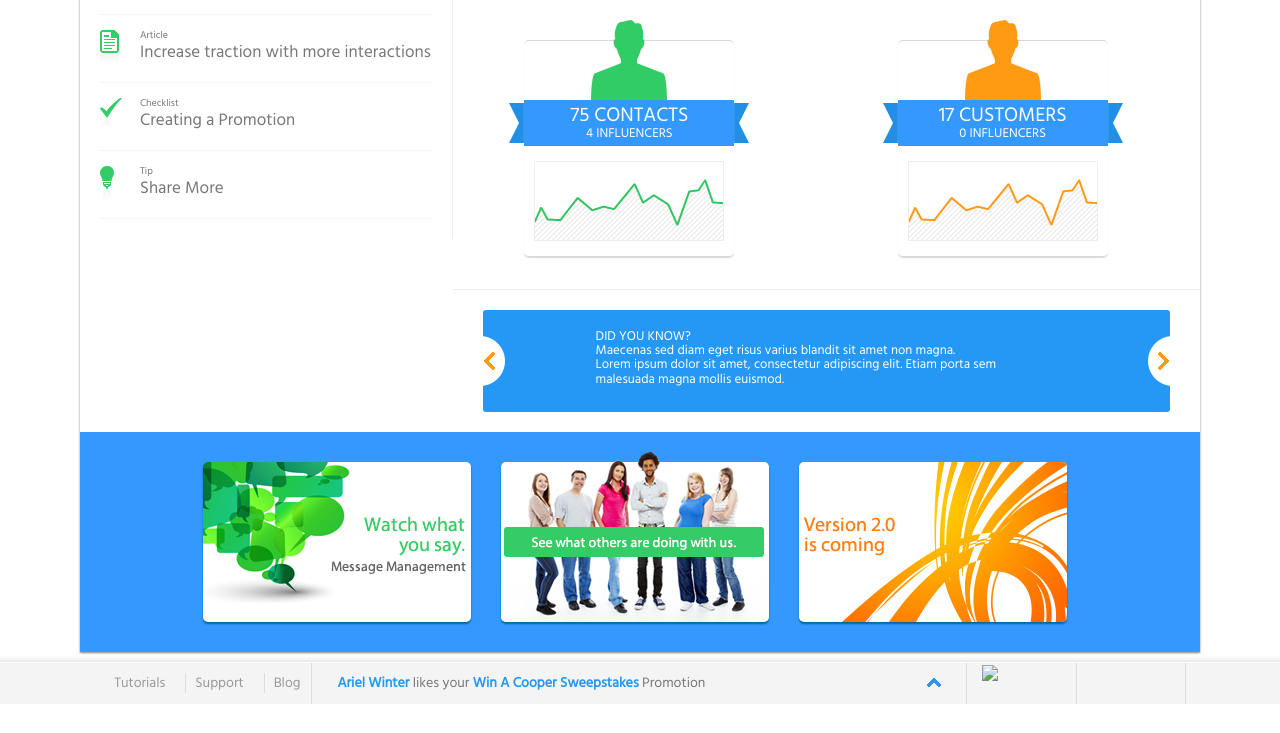
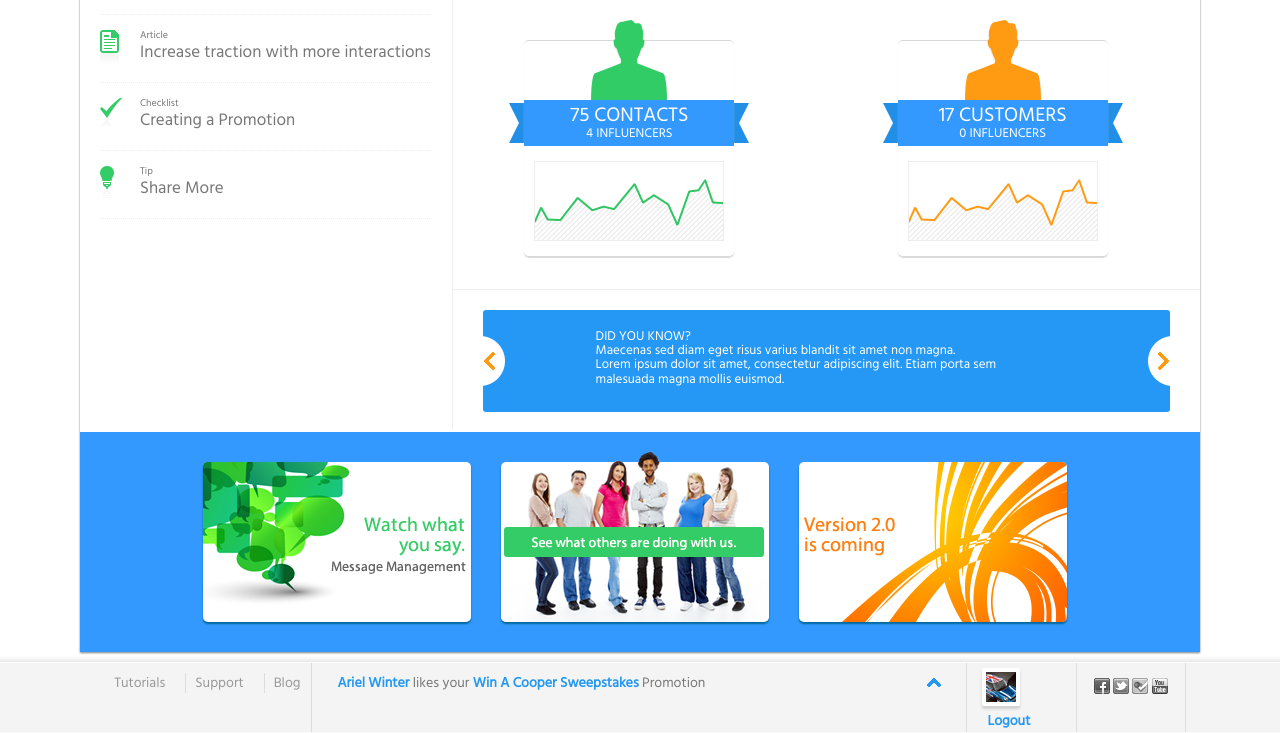
Before and after one commit to elisabeth-parker/project1, a plain HTML site: page index.html in a window 1280 px wide. Shown: the part 705-1438 px from the top of the page. Before the commit the page ends 1409 px from the top, so only its background shows below. Drawn offline with nearby package versions, Linux system fonts and the light colour scheme.

Commit message:
finished desktop version, woohoooogit add -A

```diff
--- a/css/styles.css
+++ b/css/styles.css
@@ -77,19 +77,19 @@
   left: 20%;
 }
 #people {
-  left: 30%;
+  left: 31%;
 }
 #chat {
-  left: 40%;
+  left: 42%;
 }
 #tag {
-  left: 50%;
+  left: 53%;
 }
 #edit {
-  left: 60%;
+  left: 64%;
 }
 #bars {
-  left: 70%;
+  left: 75%;
 }
 #arrow {
   left: 21.5%;
@@ -298,7 +298,7 @@ h2 {
 /*RECOMMENDATIONS ONLY*/
 .recs {
   padding: 20px 20px; /*so that bottom border on li doesn't extend to sides of div */
-  margin-bottom: -100px;
+  padding-bottom: 210px;
 }
 .recs li {
   line-height: 40px;
@@ -667,6 +667,8 @@ label:hover {
 .footer * {
   display: inline;
 }
+
+/*remove standard list styling from menu items*/
 .footer ul {
   list-style: none;
   padding: 0px;
@@ -682,21 +684,22 @@ label:hover {
   background-position: top left;
   padding-left: 10px;
   margin: 0 auto;
-
   vertical-align: middle;
 }
 
 .footer .menu a {
   color: #999999;
 }
-
+/*no separator on first menu item*/
 .footer li:first-of-type {
   background-image: none;
 }
+
 .footer li:hover {
   color: #2498f2;
   cursor: pointer;
 }
+
 .footer .menu {
   padding: 0px;
 }
@@ -704,22 +707,54 @@ label:hover {
 .footer .border-right {
   border-right: 1px solid #dddddd;
 }
+
+/*promo is the long div with lots of text*/
 .promo p {
   float: left;
   color: #777777;
   vertical-align: middle;
   margin: 10px;
 }
-.promo p a {
+.promo p a, .logout p a {
   font-weight: bold;
   color: #2498f2;
-  vertical-align: bottom;
+  vertical-align: middle;
 }
 .promo img {
   float: right;
   margin: 15px 10px;
 }
-
 .promo img:hover {
   transform: scale(1.1);
 }
+
+/*logout is the div with the car img and "logout"*/
+.logout * {
+  display: inline;
+}
+.logout a {
+  margin: 5px;
+}
+#car {
+  border: 4px solid white;
+  border-radius: 2px;
+  box-shadow: 0px 3px 3px #d0d0d0;
+  margin: 5px auto;
+}
+
+/*social is the 4 square social media platform icons*/
+.social {
+  text-align: center;
+}
+/*images appear grey by default*/
+.social img {
+  margin-top: 15px;
+  -webkit-filter: grayscale(100%); /* Safari 6.0 - 9.0 */
+  filter: grayscale(100);
+}
+/*color version appears on hover*/
+.social img:hover {
+  -webkit-filter: grayscale(0%); /* Safari 6.0 - 9.0 */
+  filter: grayscale(0);
+  cursor: pointer;
+}
--- a/index.html
+++ b/index.html
@@ -226,9 +226,14 @@
         <a href="#"><img src="images/footer-up.png"></a>
       </div>
       <div class="col-md-1 logout border-right">
-        <div><img src="images/car.png>"></div>
+        <img id="car" src="images/car.png">
+        <p><a href="#">Logout </a></p>
       </div>
       <div class="col-md-1 social border-right">
+        <img src="images/fb.png">
+        <img src="images/tw.png">
+        <img src="images/fs.png">
+        <img src="images/yt.png">
       </div>
       <div class="col-md-1 buffer">
       </div>
```
